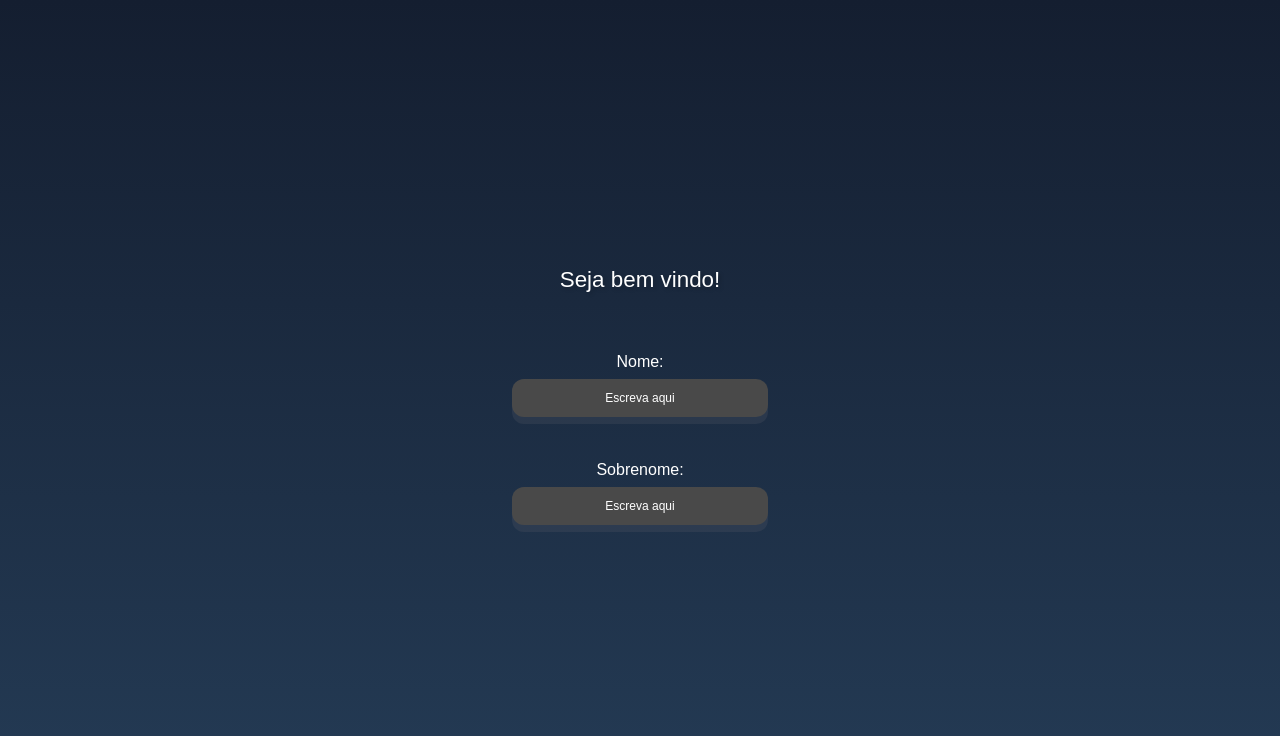
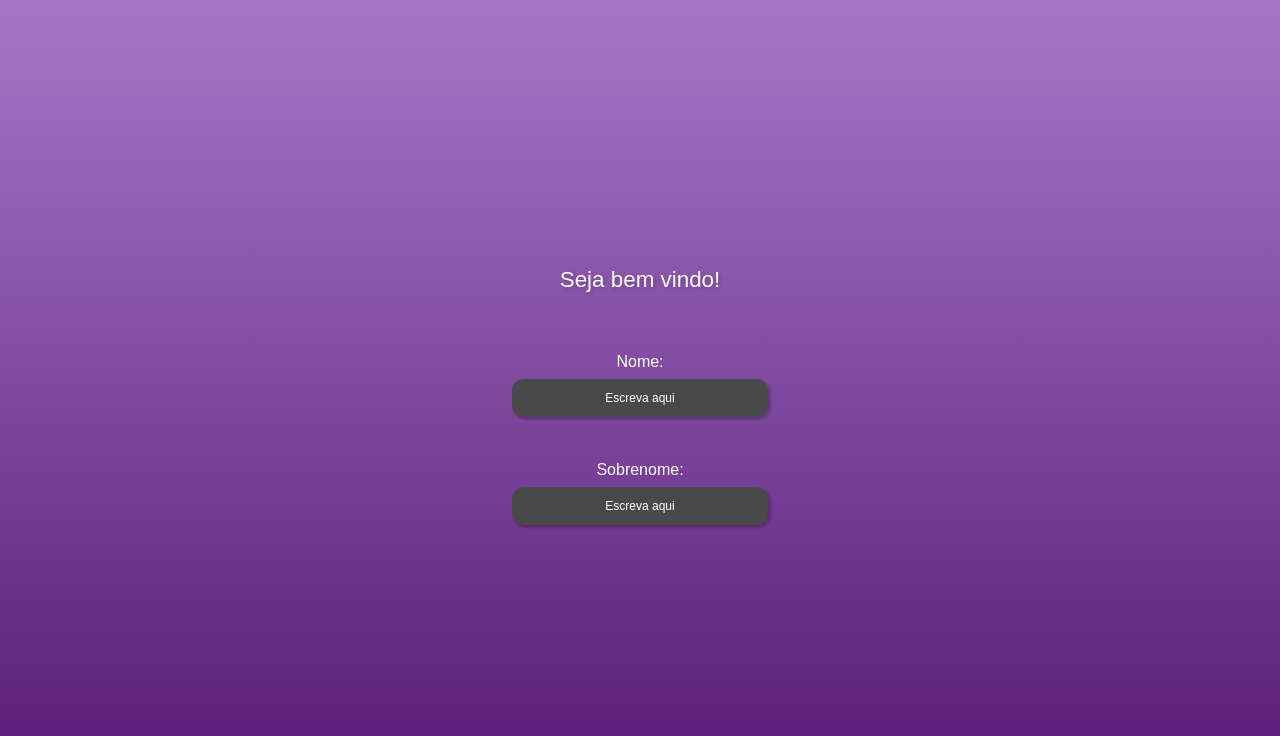
Before and after one commit to anguecalmon/pwi-calmon, a plain HTML site: page Aula 07/index.html in a window 1280 px wide. Drawn offline with Linux system fonts and the light colour scheme.

Commit message:
Atualização do formulário da Aula 07

```diff
--- a/Aula 07/css/estilo.css
+++ b/Aula 07/css/estilo.css
@@ -19,7 +19,7 @@ input[type=text] {
 }
 
   input[type=text]:focus {
-    width: 80%;
+    width: 30%;
 }
 
 .formulariozinho {
@@ -37,14 +37,14 @@ input[type=text] {
 #PrimeiroNome {
     border-radius: 12px;
     text-align: center;
-    box-shadow: rgba(100, 100, 111, 0.2) 0px 7px;
+    box-shadow: 2px 2px 2px 1px rgba(0, 0, 0, 0.2);
     font-size: 12px;
 }
 
 #Sobrenome {
     border-radius: 12px;
     text-align: center;
-    box-shadow: rgba(100, 100, 111, 0.2) 0px 7px;
+    box-shadow: 2px 2px 2px 1px rgba(0, 0, 0, 0.2);
     font-size: 12px;
 }
 
@@ -52,7 +52,7 @@ body {
     margin:0;
     padding:0;
     font-family: sans-serif;
-    background: linear-gradient(#141e30, #243b55);
+    background: linear-gradient(#a976c7, #541975);
 }
 
 p {
```
